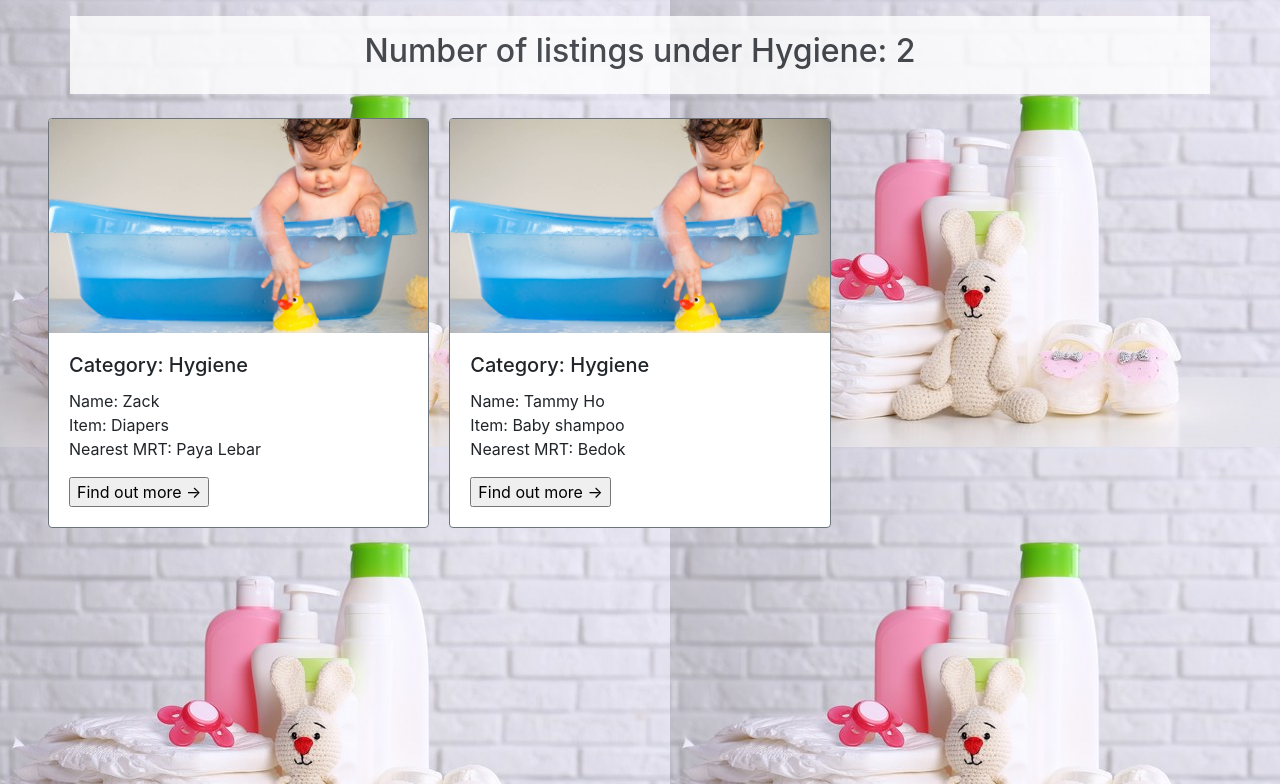
After one commit to Esther-Teo/Brand-New-Baby, a PHP site: page /show_category.php?cat=Hygiene in a window 1280 px wide. The commit adds this page. Shown: the top 784 px of the page. Run offline with PHP 8.4, Linux system fonts and the light colour scheme; data comes from the database, SQL or seed files in the repository.

Commit message:
Changed drop down to show in new page and added CSS
Can still make changes to CSS

```diff
--- /dev/null
+++ b/misc/show_category.php
@@ -0,0 +1,82 @@
+<?php
+    require_once "../database/common.php";
+?>
+<!DOCTYPE html>
+<html lang="en">
+<head>
+    <!-- Required meta tags -->
+    <meta charset="utf-8">
+    <meta name="viewport" content="width=device-width, initial-scale=1, shrink-to-fit=no">
+
+    <!-- Bootstrap CSS -->
+    <link rel="stylesheet" href="https://stackpath.bootstrapcdn.com/bootstrap/4.5.2/css/bootstrap.min.css" integrity="sha384-JcKb8q3iqJ61gNV9KGb8thSsNjpSL0n8PARn9HuZOnIxN0hoP+VmmDGMN5t9UJ0Z" crossorigin="anonymous">
+
+    <title>Brand New Baby (Listings By Category)</title>
+
+    <!--Styling-->
+    <style>
+        h2 {
+        }
+
+        body {
+            background-image: url("../images/showcatHygiene.jpg");
+        }
+
+        .heading {
+            background-color: white;
+            opacity: 0.8;
+        }
+    </style>
+
+</head>
+<body>
+
+    <?php
+        //var_dump($_GET);
+        $category = $_GET["cat"];
+
+        $dao = new ListingDAO;
+        $listings = $dao->getListingByCat($category);
+        $count = count($listings);
+        echo "<div class='container text-center p-3 mt-3 heading'> <h2>Number of listings under {$category}: {$count}</h2></div>";
+        echo "<br>";
+
+        echo "<div class='card-columns px-5'>";
+
+        foreach ($listings as $listing){
+            echo "<div class='card border-secondary mb-3'>";
+            if ($listing->getCategory() == 'Clothing') {
+                echo "<img class='card-img-top' src='../images/cardclothes.jpg' alt='Card image cap'>";
+            }
+            elseif ($listing->getCategory() == 'Toys') {
+                echo "<img class='card-img-top' src='../images/cardtoys.jpg' alt='Card image cap'>";
+            }
+
+            elseif ($listing->getCategory() == 'Hygiene') {
+                echo "<img class='card-img-top' src='../images/cardhygiene.jpg' alt='Card image cap'>";
+            }
+
+            echo"
+            <div class='card-body'>
+                <form action='./display_popup.php'>
+                    <h5 class='card-title'>Category: {$listing->getCategory()}</h5>
+                    <p class='card-text'>Name: {$listing->getName()}<br>Item: {$listing->getItem()}<br> Nearest MRT: {$listing->getMrt()}</p>
+                    <input type='hidden' name='u_name' value='{$listing->getName()}'>
+                    <input type='submit' value='Find out more &#8594;'>
+                </form>
+            </div>
+        </div>";
+        }
+        ?>
+    </div>
+
+
+
+    <!-- Optional JavaScript -->
+    <!-- jQuery first, then Popper.js, then Bootstrap JS -->
+    <script src="https://code.jquery.com/jquery-3.5.1.slim.min.js" integrity="sha384-DfXdz2htPH0lsSSs5nCTpuj/zy4C+OGpamoFVy38MVBnE+IbbVYUew+OrCXaRkfj" crossorigin="anonymous"></script>
+    <script src="https://cdn.jsdelivr.net/npm/popper.js@1.16.1/dist/umd/popper.min.js" integrity="sha384-9/reFTGAW83EW2RDu2S0VKaIzap3H66lZH81PoYlFhbGU+6BZp6G7niu735Sk7lN" crossorigin="anonymous"></script>
+    <script src="https://stackpath.bootstrapcdn.com/bootstrap/4.5.2/js/bootstrap.min.js" integrity="sha384-B4gt1jrGC7Jh4AgTPSdUtOBvfO8shuf57BaghqFfPlYxofvL8/KUEfYiJOMMV+rV" crossorigin="anonymous"></script>
+
+</body>
+</html>
```
Also changed, not shown: misc/display_popup.php (+16 -2 lines), misc/home.php (+10 -12 lines), images/popup.jpg (added), images/showcatHygiene.jpg (added).
